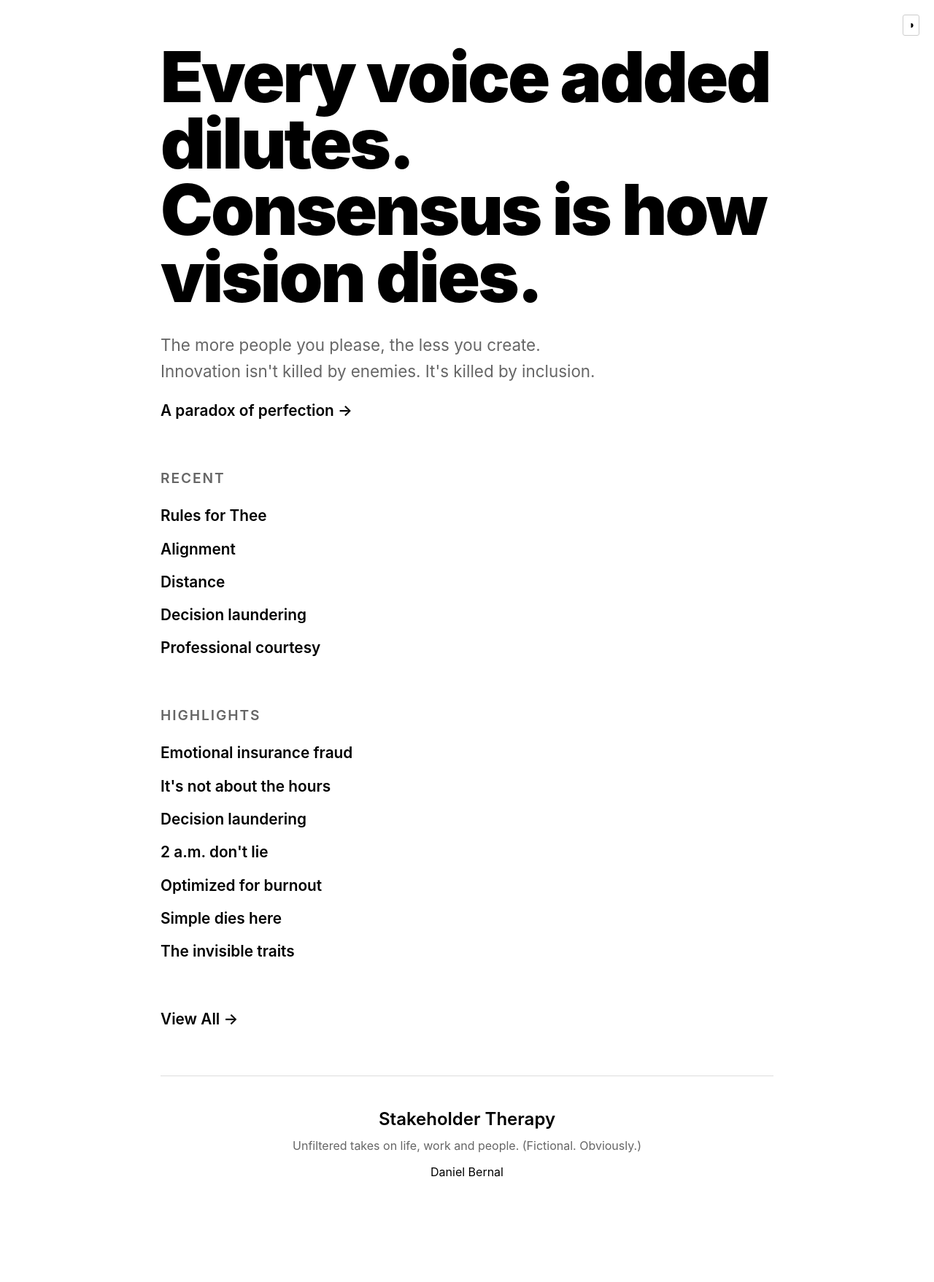
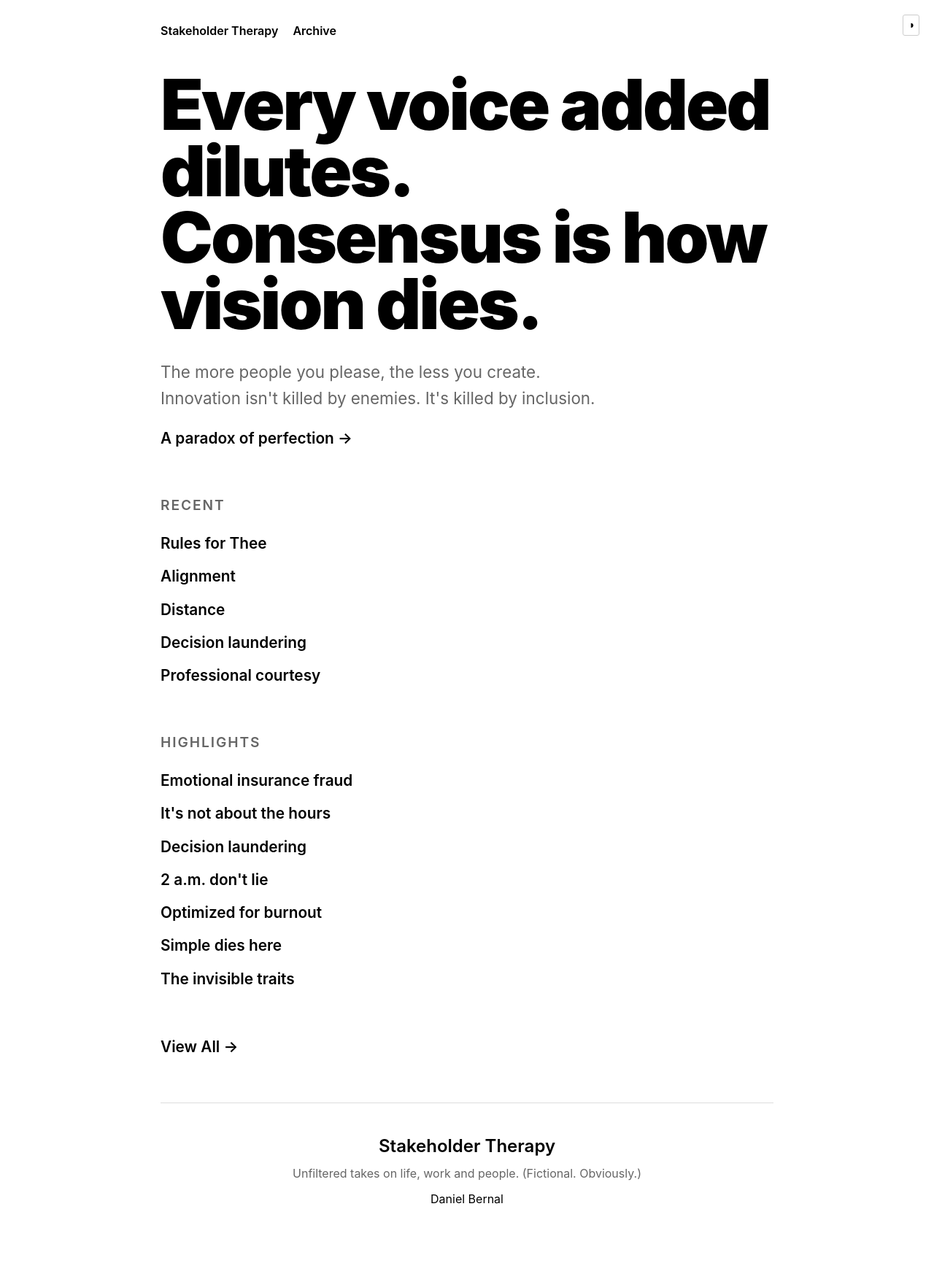
Before and after one commit to afterxleep/stakeholdertherapy.com, a Jekyll site: the page built from index.html, in a window 1280 px wide. Shown: the whole page at 73% size. Built offline with Jekyll 4.4.1, drawn with Linux system fonts in a browser that asks for light colours; before the commit the page ends 1719 px from its top, so only the background shows below that.

Commit message:
Add header navigation with Stakeholder Therapy and Archive links

```diff
--- a/_layouts/default.html
+++ b/_layouts/default.html
@@ -125,10 +125,44 @@
       }
     }
 
+    /* Header Navigation */
+    .site-header {
+      max-width: 900px;
+      margin: 0 auto;
+      padding: 30px 30px 0;
+    }
+
+    .site-nav {
+      display: flex;
+      gap: 20px;
+      font-size: 1rem;
+      margin-bottom: 40px;
+    }
+
+    .site-nav a {
+      color: #fff;
+      text-decoration: none;
+      font-weight: 600;
+      border-bottom: 2px solid transparent;
+      transition: border-color 0.2s;
+    }
+
+    body.light-theme .site-nav a {
+      color: #000;
+    }
+
+    .site-nav a:hover {
+      border-bottom-color: #fff;
+    }
+
+    body.light-theme .site-nav a:hover {
+      border-bottom-color: #000;
+    }
+
     .container {
       max-width: 900px;
       margin: 0 auto;
-      padding: 60px 30px;
+      padding: 0 30px 60px;
       min-height: 100vh;
       display: flex;
       flex-direction: column;
@@ -458,8 +492,16 @@
 
     /* Responsive */
     @media (max-width: 768px) {
+      .site-header {
+        padding: 20px 20px 0;
+      }
+
+      .site-nav {
+        margin-bottom: 30px;
+      }
+
       .container {
-        padding: 40px 20px;
+        padding: 0 20px 40px;
       }
 
       .manifesto {
@@ -489,6 +531,14 @@
 </head>
 <body class="layout-{{ page.layout }}">
   <button class="theme-toggle" onclick="toggleTheme()">○</button>
+
+  <header class="site-header">
+    <nav class="site-nav">
+      <a href="/">Stakeholder Therapy</a>
+      <a href="/archive/">Archive</a>
+    </nav>
+  </header>
+
   <div class="container">
     <main>
       {{ content }}
```
